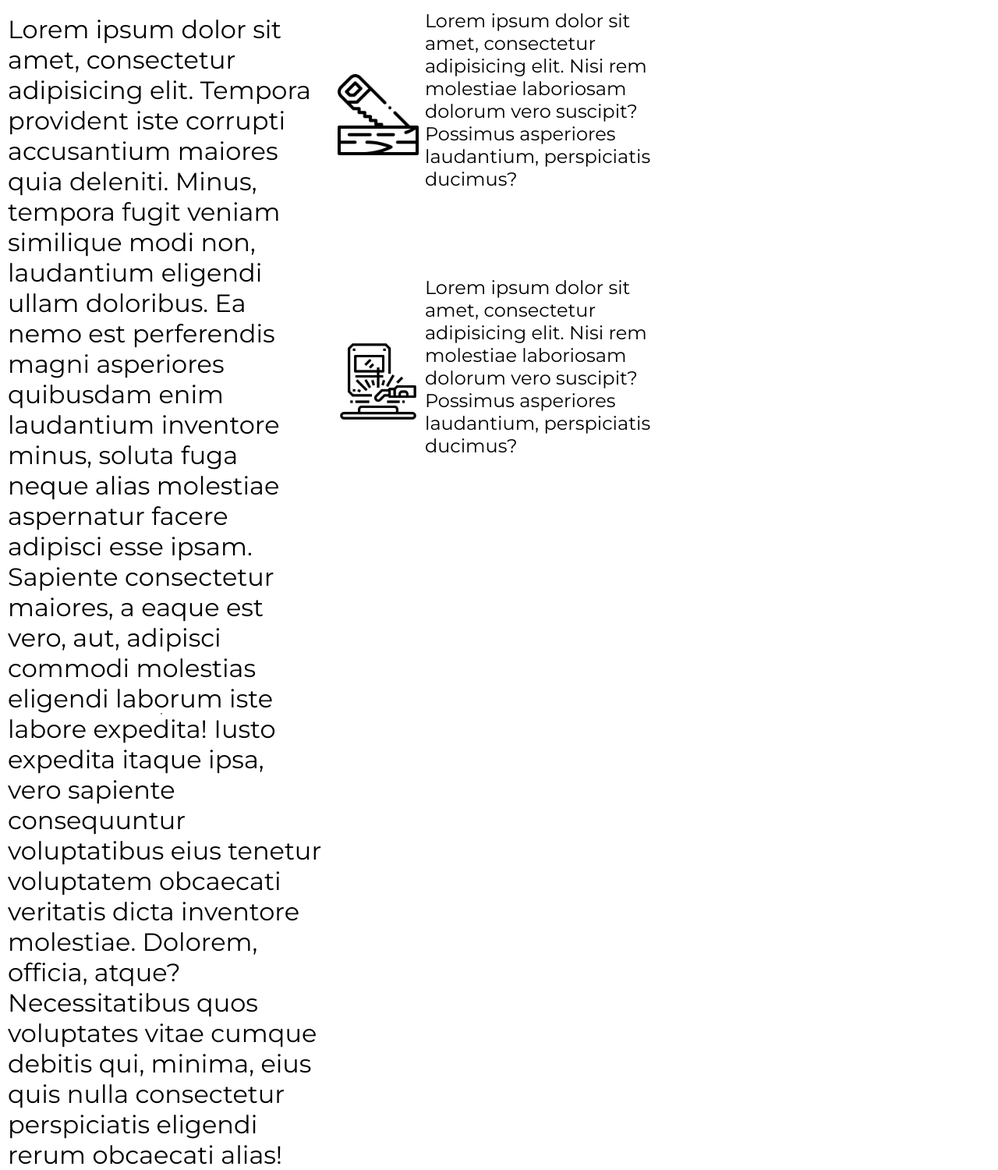
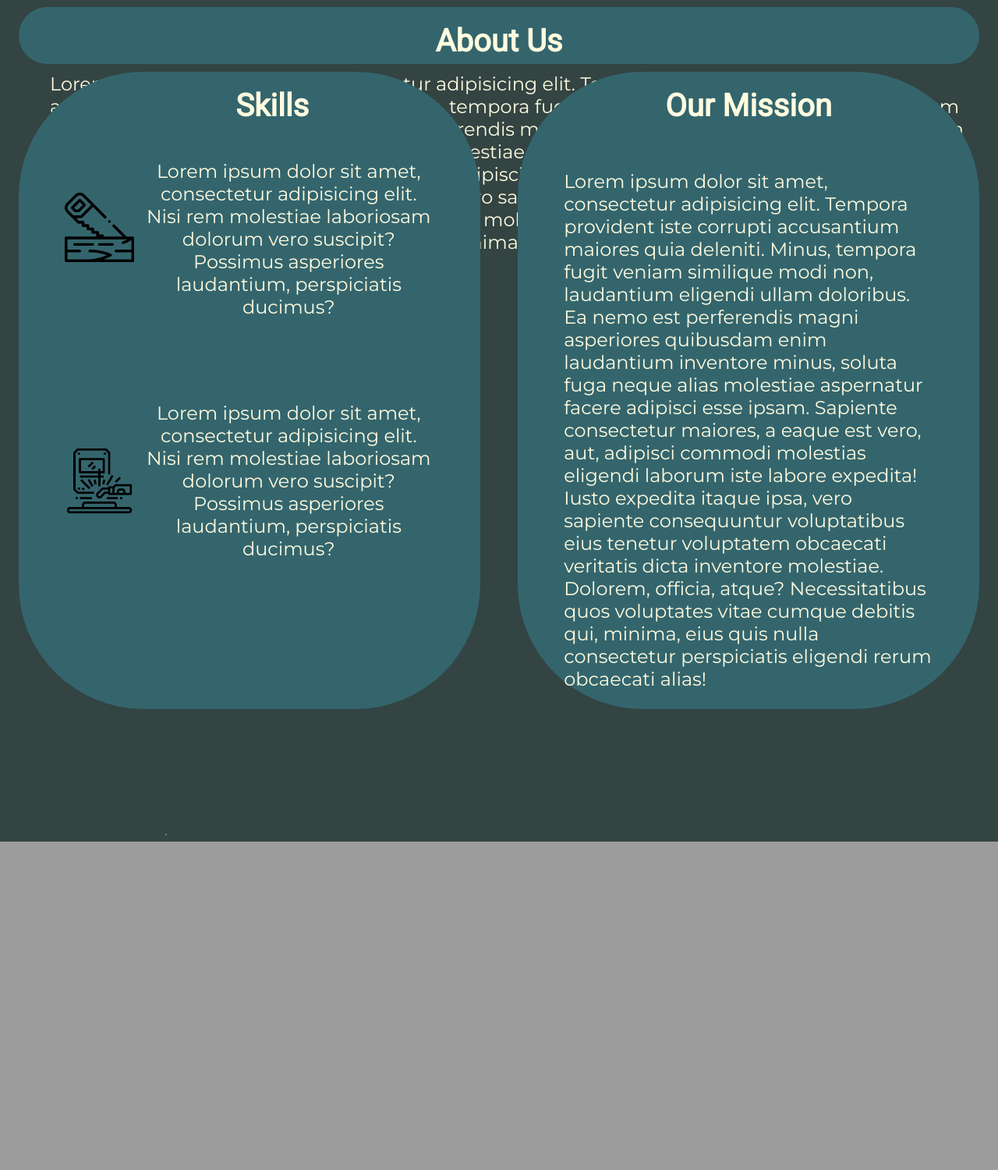
Before and after one commit to JaaMata/Elleson, a Django app: page / in a window 1280 px wide. Shown: the part 1170-2670 px from the top of the page at 78% size. After the commit the page ends 2249 px from the top, so only its background shows below. Run offline with Django 3.2, Linux system fonts and the light colour scheme.

Commit message:
Work on homepage

```diff
--- a/Store/templates/home.html
+++ b/Store/templates/home.html
@@ -14,14 +14,15 @@
   <p>A English Wood Working Business</p>
 </div>
 
+<div class="info">
   <div class="about">
     <h2>About Us</h2>
     <p>Lorem ipsum dolor sit amet, consectetur adipisicing elit. Tempora provident iste corrupti accusantium maiores quia deleniti. Minus, tempora fugit veniam similique modi non, laudantium eligendi ullam doloribus. Ea nemo est perferendis magni
-    asperiores quibusdam enim laudantium inventore minus, soluta fuga neque alias molestiae aspernatur facere adipisci esse ipsam. Sapiente consectetur maiores, a eaque est vero, aut, adipisci commodi molestias eligendi laborum iste labore expedita!
+      asperiores quibusdam enim laudantium inventore minus, soluta fuga neque alias molestiae aspernatur facere adipisci esse ipsam. Sapiente consectetur maiores, a eaque est vero, aut, adipisci commodi molestias eligendi laborum iste labore
+      expedita!
       Iusto expedita itaque ipsa, vero sapiente consequuntur voluptatibus eius tenetur voluptatem obcaecati veritatis dicta inventore molestiae. Dolorem, officia, atque? Necessitatibus quos voluptates vitae cumque debitis qui, minima, eius quis nulla
       consectetur perspiciatis eligendi rerum obcaecati alias!</p>
   </div>
-
   <div class="skills">
     <h2>Skills</h2>
     <div class="first-skill">
@@ -32,12 +33,15 @@
       <img src="{% static 'images/welding.png' %}" alt="">
       <p>Lorem ipsum dolor sit amet, consectetur adipisicing elit. Nisi rem molestiae laboriosam dolorum vero suscipit? Possimus asperiores laudantium, perspiciatis ducimus?</p>
     </div>
-
-
   </div>
   <div class="mission">
     <h2>Our Mission</h2>
-  <p></p>
+    <p>Lorem ipsum dolor sit amet, consectetur adipisicing elit. Tempora provident iste corrupti accusantium maiores quia deleniti. Minus, tempora fugit veniam similique modi non, laudantium eligendi ullam doloribus. Ea nemo est perferendis magni
+      asperiores quibusdam enim laudantium inventore minus, soluta fuga neque alias molestiae aspernatur facere adipisci esse ipsam. Sapiente consectetur maiores, a eaque est vero, aut, adipisci commodi molestias eligendi laborum iste labore
+      expedita! Iusto expedita itaque ipsa, vero sapiente consequuntur voluptatibus eius tenetur voluptatem obcaecati veritatis dicta inventore molestiae. Dolorem, officia, atque? Necessitatibus quos voluptates vitae cumque debitis qui, minima, eius
+      quis nulla consectetur perspiciatis eligendi rerum obcaecati alias!</p>
   </div>
 
+
+
   {% endblock %}
--- a/Store/urls.py
+++ b/Store/urls.py
@@ -18,5 +18,5 @@ from django.contrib import admin
 from django.urls import path, include
 
 urlpatterns = [
-    path('', home ,name='home')
+    path('', home, name='home')
 ]
--- a/static/css/home.css
+++ b/static/css/home.css
@@ -2,10 +2,15 @@
   display: grid;
   grid-template-columns: 1fr 1fr 1fr;
   grid-template-rows: 0.1fr 1fr 1fr;
-  grid-gap: 20px;
   grid-template-areas: "nav nav nav"
     "title title title"
-    "about skills mission";
+    "info info info";
+  z-index: -2;
+}
+
+body {
+  background-color: #334443;
+  color: #fffbdf;
 }
 
 p {
@@ -18,6 +23,7 @@ p {
 
 .nav-bar {
   grid-area: nav;
+  background-color: white;
 }
 
 .title {
@@ -39,7 +45,6 @@ p {
   top: 250px;
   font-size: 8em;
   font-family: Roboto;
-  color: white;
 }
 
 .title p {
@@ -47,7 +52,17 @@ p {
   top: 450px;
   font-size: 2em;
   font-family: Roboto;
-  color: white;
+}
+
+.info {
+  grid-area: info;
+  display: grid;
+  grid-template-columns: 1fr 1fr;
+  grid-template-rows: .3fr .5fr;
+  grid-template-areas:
+    "about about"
+    "skills mission"
+  ;
 }
 
 .about {
@@ -55,6 +70,12 @@ p {
   justify-content: center;
   grid-area: about;
   position: relative;
+  background-color: #34656d;
+  border-radius: 10em;
+  top: 10px;
+  border-right-width: 5px;
+  margin-right: 24px;
+  margin-left: 24px;
 }
 
 .about h2 {
@@ -67,22 +88,29 @@ p {
 .about p {
   position: absolute;
   top: 60px;
-  margin-left: 10px;
-  font-size: 2em;
+  margin-left: 40px;
+  font-size: 1.5em;
 }
 
 .skills {
   grid-area: skills;
   position: relative;
+  background-color: #34656d;
+  border-radius: 10em;
+  top: 20px;
+  border-right-width: 5px;
+  margin-right: 24px;
+  margin-left: 24px;
+  text-align: center;
 }
 
 .skills h2 {
   position: absolute;
   margin-top: 20px;
   font-size: 2.5em;
-  left: 50%;
-  right: 50%;
   font-family: Roboto;
+  left: 47%;
+  right: auto;
 }
 
 .first-skill {
@@ -91,10 +119,11 @@ p {
 }
 
 .first-skill img {
-  margin-top: 100px;
+  margin-top: 10%;
   float: left;
-  max-width: 25%;
+  max-width: 15%;
   max-height: 12.5%;
+  margin-left: 10%;
 }
 
 .first-skill p {
@@ -102,6 +131,7 @@ p {
   flex-basis: 80%;
   padding-top: 15%;
   padding-left: 2%;
+  margin-right: 10%;
   font-size: 1.5em;
 }
 
@@ -111,20 +141,44 @@ p {
 }
 
 .second-skill img {
-  margin-top: 100px;
+  margin-top: 10%;
   float: left;
-  max-width: 25%;
+  max-width: 15%;
   max-height: 12.5%;
+  margin-left: 10%;
 }
 
 .second-skill p {
   float: left;
   flex-basis: 80%;
-  padding-top: 15%;
+  padding-top: 10%;
   padding-left: 2%;
+  margin-right: 10%;
   font-size: 1.5em;
 }
 
 .mission {
+  position: relative;
   grid-area: mission;
+  background-color: #34656d;
+  top: 20px;
+  border-radius: 10em;
+  border-right-width: 5px;
+  margin-right: 24px;
+  margin-left: 24px;
 }
+
+.mission h2 {
+  display: flex;
+  margin-top: 20px;
+  font-size: 2.5em;
+  font-family: Roboto;
+  justify-content: center;
+}
+
+.mission p {
+  font-size: 1.5em;
+  margin-left: 10%;
+  margin-top: 10%;
+  margin-right: 10%;
+}
```
Lines whose indentation alone changed are shown as unchanged.
